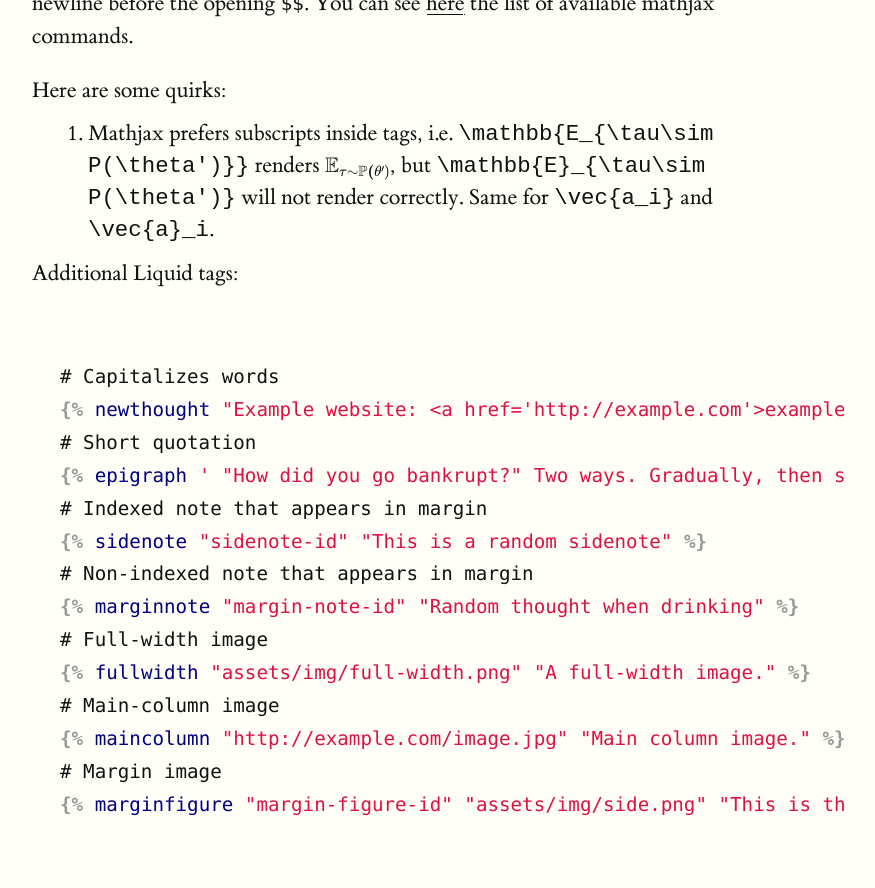
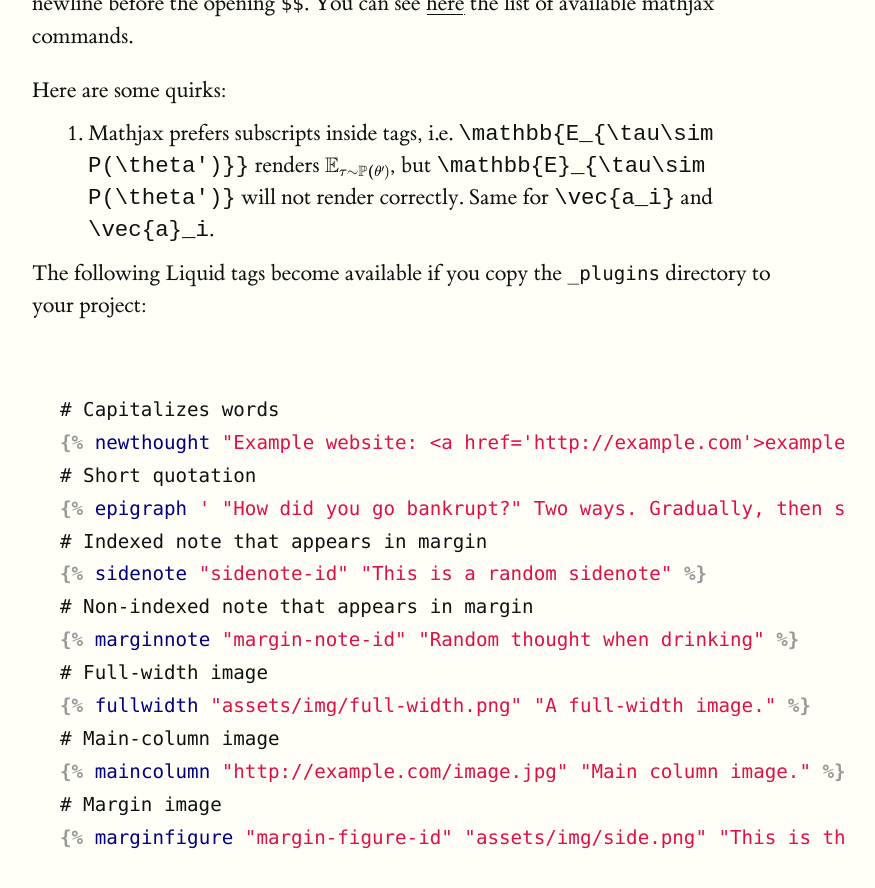
Before and after one commit to danjenson/et, a Jekyll site: the page built from index.md, in a window 1280 px wide and 900 px high, scrolled down 938 px. Shown: the top 888 px of the window, without its empty margins (128-1003 px from the left). Built offline with Jekyll 4.4.1, drawn with Linux system fonts in a browser that asks for light colours; some web fonts are replaced.

Commit message:
updating index

````diff
--- a/docs/feed.xml
+++ b/docs/feed.xml
@@ -1,4 +1,4 @@
-<?xml version="1.0" encoding="utf-8"?><feed xmlns="http://www.w3.org/2005/Atom" ><generator uri="https://jekyllrb.com/" version="4.2.2">Jekyll</generator><link href="https://danjenson.github.io/et/feed.xml" rel="self" type="application/atom+xml" /><link href="https://danjenson.github.io/et/" rel="alternate" type="text/html" /><updated>2022-09-14T23:27:53-07:00</updated><id>https://danjenson.github.io/et/feed.xml</id><title type="html">Edward Tufte Jekyll Theme</title><subtitle>This is a sample Edward Tufte Jekyll Theme.</subtitle><author><name>Daniel Jenson</name></author><entry><title type="html">Welcome to Jekyll!</title><link href="https://danjenson.github.io/et/jekyll/update/2022/09/13/Hello-World.html" rel="alternate" type="text/html" title="Welcome to Jekyll!" /><published>2022-09-13T15:50:54-07:00</published><updated>2022-09-13T15:50:54-07:00</updated><id>https://danjenson.github.io/et/jekyll/update/2022/09/13/Hello-World</id><content type="html" xml:base="https://danjenson.github.io/et/jekyll/update/2022/09/13/Hello-World.html"><![CDATA[<p>You’ll find this post in your <code class="language-plaintext highlighter-rouge">_posts</code> directory. Go ahead and edit it and re-build the site to see your changes. You can rebuild the site in many different ways, but the most common way is to run <code class="language-plaintext highlighter-rouge">jekyll serve</code>, which launches a web server and auto-regenerates your site when a file is updated.</p>
+<?xml version="1.0" encoding="utf-8"?><feed xmlns="http://www.w3.org/2005/Atom" ><generator uri="https://jekyllrb.com/" version="4.2.2">Jekyll</generator><link href="https://danjenson.github.io/et/feed.xml" rel="self" type="application/atom+xml" /><link href="https://danjenson.github.io/et/" rel="alternate" type="text/html" /><updated>2022-09-15T18:56:48-07:00</updated><id>https://danjenson.github.io/et/feed.xml</id><title type="html">Edward Tufte Jekyll Theme</title><subtitle>This is a sample Edward Tufte Jekyll Theme.</subtitle><author><name>Daniel Jenson</name></author><entry><title type="html">Welcome to Jekyll!</title><link href="https://danjenson.github.io/et/jekyll/update/2022/09/13/Hello-World.html" rel="alternate" type="text/html" title="Welcome to Jekyll!" /><published>2022-09-13T15:50:54-07:00</published><updated>2022-09-13T15:50:54-07:00</updated><id>https://danjenson.github.io/et/jekyll/update/2022/09/13/Hello-World</id><content type="html" xml:base="https://danjenson.github.io/et/jekyll/update/2022/09/13/Hello-World.html"><![CDATA[<p>You’ll find this post in your <code class="language-plaintext highlighter-rouge">_posts</code> directory. Go ahead and edit it and re-build the site to see your changes. You can rebuild the site in many different ways, but the most common way is to run <code class="language-plaintext highlighter-rouge">jekyll serve</code>, which launches a web server and auto-regenerates your site when a file is updated.</p>
 
 <p>Jekyll requires blog post files to be named according to the following format:</p>
 
--- a/docs/index.html
+++ b/docs/index.html
@@ -106,7 +106,7 @@
   <li>Mathjax prefers subscripts inside tags, i.e. <code class="language-plaintext highlighter-rouge">\mathbb{E_{\tau\sim P(\theta')}}</code> renders $\mathbb{E_{\tau\sim P(\theta’)}}$, but <code class="language-plaintext highlighter-rouge">\mathbb{E}_{\tau\sim P(\theta')}</code> will not render correctly. Same for <code class="language-plaintext highlighter-rouge">\vec{a_i}</code> and <code class="language-plaintext highlighter-rouge">\vec{a}_i</code>.</li>
 </ol>
 
-<p>Additional Liquid tags:</p>
+<p>The following Liquid tags become available if you copy the <code class="language-plaintext highlighter-rouge">_plugins</code> directory to your project:</p>
 
 <div class="language-liquid highlighter-rouge"><div class="highlight"><pre class="highlight"><code>
 # Capitalizes words
--- a/index.md
+++ b/index.md
@@ -42,7 +42,7 @@
 
 1. Mathjax prefers subscripts inside tags, i.e. `\mathbb{E_{\tau\sim P(\theta')}}` renders $\mathbb{E_{\tau\sim P(\theta')}}$, but `\mathbb{E}_{\tau\sim P(\theta')}` will not render correctly. Same for `\vec{a_i}` and `\vec{a}_i`.
 
-Additional Liquid tags:
+The following Liquid tags become available if you copy the `_plugins` directory to your project:
 
 ```liquid
 {% raw %}
````
